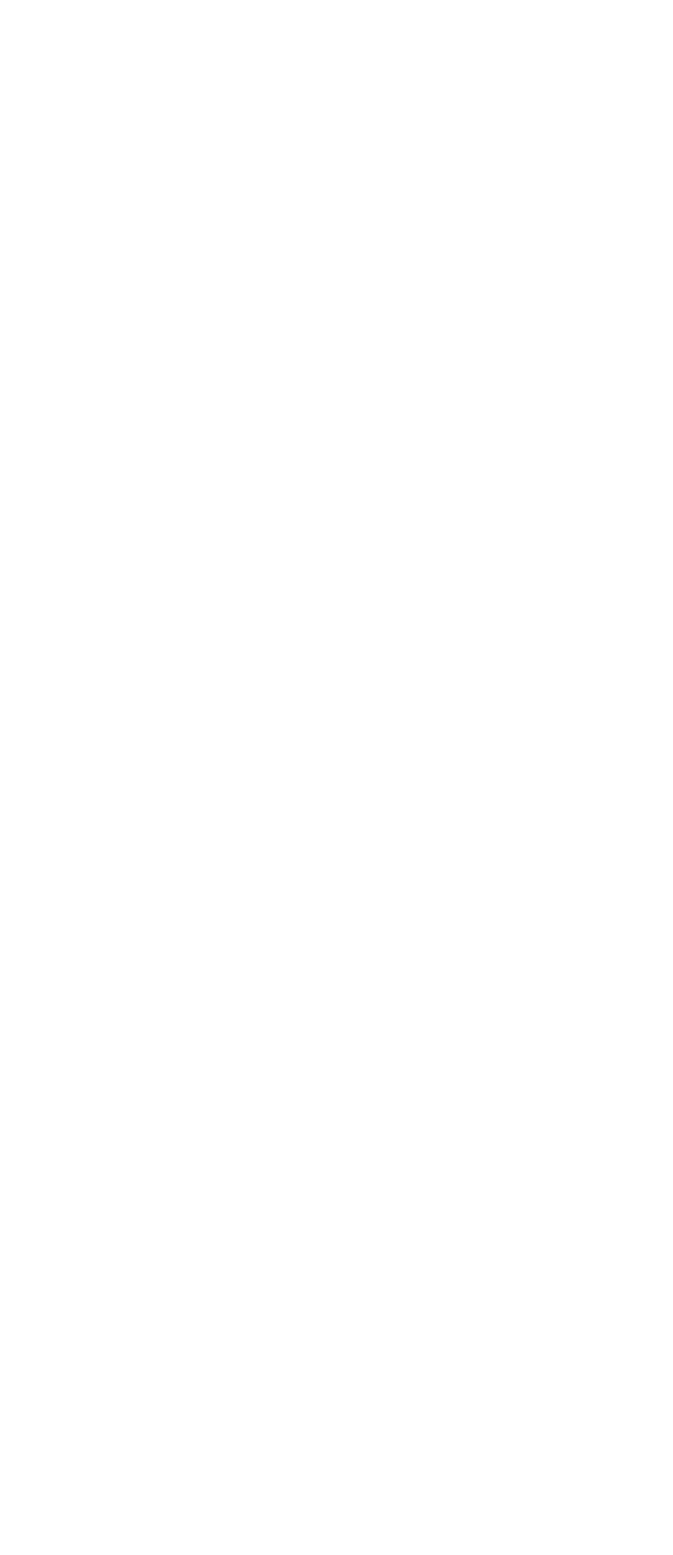
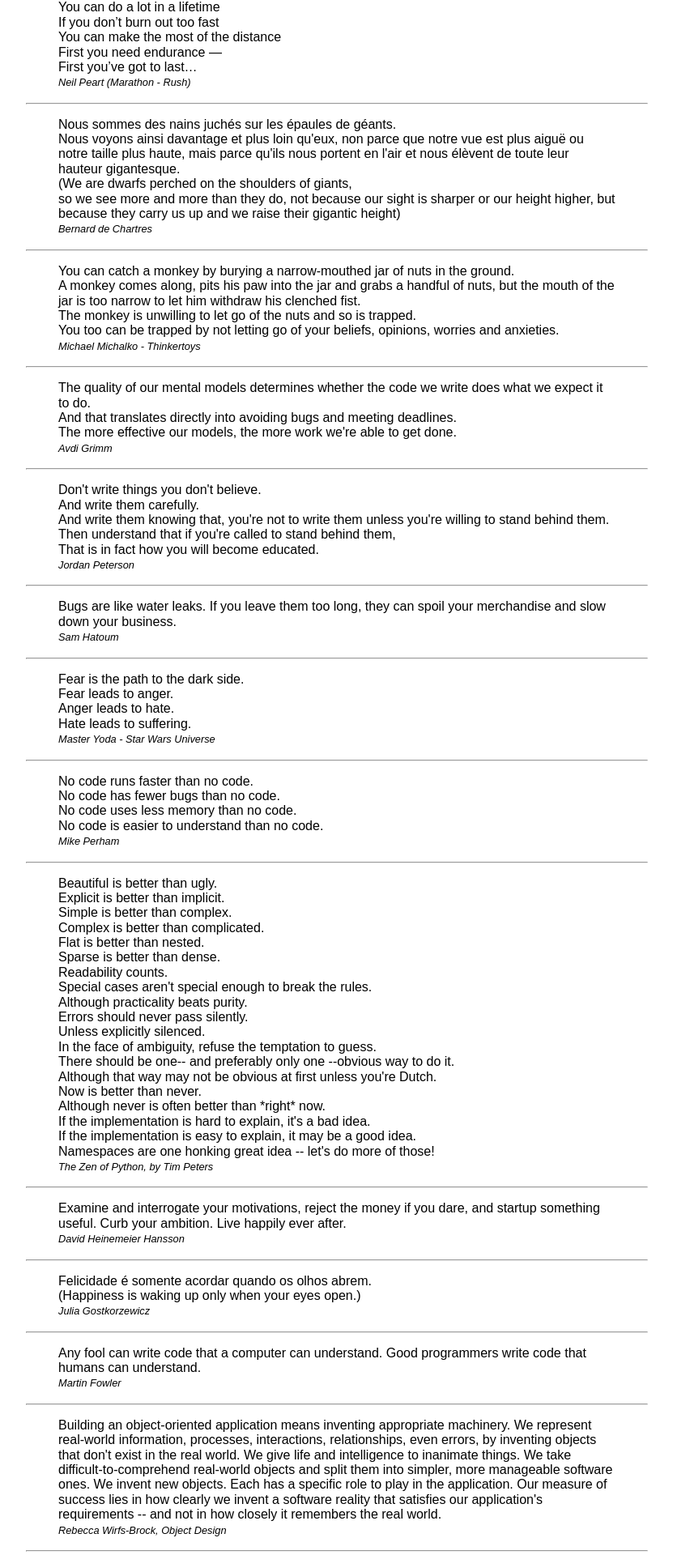
Before and after one commit to tiagoamaro/tiagoamaro.com.br_nextjs, a Next.js app: page /quotes in a window 1280 px wide. Shown: the part 160-2080 px from the top of the page at 81% size, without its empty margins (224-1055 px from the left). Before the commit the page ends 800 px from the top, so only its background shows below. Built offline with nearby package versions, Linux system fonts and the light colour scheme.

Commit message:
Populate quotes page

```diff
--- a/pages/quotes.js
+++ b/pages/quotes.js
@@ -5,7 +5,188 @@
   return (
     <Layout>
       <NextSeo title='Quotes' />
-      Quotes
+      <div className='quote'>
+        <blockquote>
+          The mark of a person who is in control of consciousness is the ability to focus attention at will,<br />
+          to be oblivious to distractions, to concentrate for as long as it takes to achieve a goal, and not longer.<br />
+          And the person who can do this usually enjoys the normal course of everyday life.<br />
+          <small><cite>Mihaly Csikszentmihalyi, Flow</cite></small>
+        </blockquote>
+      </div>
+
+      <hr />
+
+      <div className='quote'>
+        <blockquote>
+          You can do a lot in a lifetime<br />
+          If you don’t burn out too fast<br />
+          You can make the most of the distance<br />
+          First you need endurance —<br />
+          First you’ve got to last…<br />
+          <small><cite>Neil Peart (Marathon - Rush)</cite></small>
+        </blockquote>
+      </div>
+
+      <hr />
+
+      <div className='quote'>
+        <blockquote>
+          Nous sommes des nains juchés sur les épaules de géants. <br />
+          Nous voyons ainsi davantage et plus loin qu'eux, non parce que notre vue est plus aiguë ou notre taille plus haute, mais parce qu'ils nous portent en l'air et nous élèvent de toute leur hauteur gigantesque. <br />
+
+          (We are dwarfs perched on the shoulders of giants, <br /> so we see more and more than they do, not because our sight is sharper or our height higher, but because they carry us up and we raise their gigantic height) <br />
+          <small><cite>Bernard de Chartres</cite></small>
+        </blockquote>
+      </div>
+
+      <hr />
+
+      <div className='quote'>
+        <blockquote>
+          You can catch a monkey by burying a narrow-mouthed jar of nuts in the ground. <br />
+          A monkey comes along, pits his paw into the jar and grabs a handful of nuts, but the mouth of the jar is too narrow to let him withdraw his clenched fist. <br />
+          The monkey is unwilling to let go of the nuts and so is trapped. <br />
+          You too can be trapped by not letting go of your beliefs, opinions, worries and anxieties. <br />
+          <small><cite>Michael Michalko - Thinkertoys</cite></small>
+        </blockquote>
+      </div>
+
+      <hr />
+
+      <div className='quote'>
+        <blockquote>
+          The quality of our mental models determines whether the code we write does what we expect it to do. <br />
+          And that translates directly into avoiding bugs and meeting deadlines. <br />
+          The more effective our models, the more work we're able to get done. <br />
+          <small><cite>Avdi Grimm</cite></small>
+        </blockquote>
+      </div>
+
+      <hr />
+
+      <div className='quote'>
+        <blockquote>
+          Don't write things you don't believe. <br />
+          And write them carefully. <br />
+          And write them knowing that, you're not to write them unless you're willing to stand behind them. <br />
+          Then understand that if you're called to stand behind them, <br />
+          That is in fact how you will become educated. <br />
+          <small><cite>Jordan Peterson</cite></small>
+        </blockquote>
+      </div>
+
+      <hr />
+
+      <div className='quote'>
+        <blockquote>
+          Bugs are like water leaks. If you leave them too long, they can spoil your merchandise and slow down your business.
+          <br />
+          <small><cite>Sam Hatoum</cite></small>
+        </blockquote>
+      </div>
+
+      <hr />
+
+      <div className='quote'>
+        <blockquote>
+          Fear is the path to the dark side. <br />
+          Fear leads to anger. <br />
+          Anger leads to hate. <br />
+          Hate leads to suffering. <br />
+          <small><cite>Master Yoda - Star Wars Universe</cite></small>
+        </blockquote>
+      </div>
+
+      <hr />
+
+      <div className='quote'>
+        <blockquote>
+          No code runs faster than no code. <br />
+          No code has fewer bugs than no code. <br />
+          No code uses less memory than no code. <br />
+          No code is easier to understand than no code. <br />
+          <small><cite>Mike Perham</cite></small>
+        </blockquote>
+      </div>
+
+      <hr />
+
+      <div className='quote'>
+        <blockquote>
+          Beautiful is better than ugly.<br />
+          Explicit is better than implicit.<br />
+          Simple is better than complex.<br />
+          Complex is better than complicated.<br />
+          Flat is better than nested.<br />
+          Sparse is better than dense.<br />
+          Readability counts.<br />
+          Special cases aren't special enough to break the rules.<br />
+          Although practicality beats purity.<br />
+          Errors should never pass silently.<br />
+          Unless explicitly silenced.<br />
+          In the face of ambiguity, refuse the temptation to guess.<br />
+          There should be one-- and preferably only one --obvious way to do it.<br />
+          Although that way may not be obvious at first unless you're Dutch.<br />
+          Now is better than never.<br />
+          Although never is often better than *right* now.<br />
+          If the implementation is hard to explain, it's a bad idea.<br />
+          If the implementation is easy to explain, it may be a good idea.<br />
+          Namespaces are one honking great idea -- let's do more of those!<br />
+          <small><cite>The Zen of Python, by Tim Peters</cite></small>
+        </blockquote>
+      </div>
+
+      <hr />
+
+      <div className='quote'>
+        <blockquote>
+          Examine and interrogate your motivations, reject the money if you dare, and startup something useful. Curb your ambition. Live happily ever after.
+          <br />
+          <small><cite>David Heinemeier Hansson</cite></small>
+        </blockquote>
+      </div>
+
+      <hr />
+
+      <div className='quote'>
+        <blockquote>
+          Felicidade é somente acordar quando os olhos abrem.
+          <br />
+          (Happiness is waking up only when your eyes open.)
+          <br />
+          <small><cite>Julia Gostkorzewicz</cite></small>
+        </blockquote>
+      </div>
+
+      <hr />
+
+      <div className='quote'>
+        <blockquote>
+          Any fool can write code that a computer can understand. Good programmers write code that humans can understand.
+          <br />
+          <small><cite>Martin Fowler</cite></small>
+        </blockquote>
+      </div>
+
+      <hr />
+
+      <div className='quote'>
+        <blockquote>
+          Building an object-oriented application means inventing appropriate machinery. We represent real-world information, processes, interactions, relationships, even errors, by inventing objects that don't exist in the real world. We give life and intelligence to inanimate things. We take difficult-to-comprehend real-world objects and split them into simpler, more manageable software ones. We invent new objects. Each has a specific role to play in the application. Our measure of success lies in how clearly we invent a software reality that satisfies our application's requirements -- and not in how closely it remembers the real world.
+          <br />
+          <small><cite>Rebecca Wirfs-Brock, Object Design</cite></small>
+        </blockquote>
+      </div>
+
+      <hr />
+
+      <div className='quote'>
+        <blockquote>
+          If we accept that we reflect values into code whether we want or not, we can't look into the monitor. We have to look into the mirror. If we can be mindful of the values we reflect into our code; if we can approach our craft with humility and an understanding of our limitations; if we can admit that cleverness is no substitute for compassion; if we can acknowledge that we always have a perspective and it is only one of many perspectives; if we can embrace ambiguity; if we can view our designs as a conversation rather than a declaration; if we can bring these human values to our code, we stand a chance of bringing soul to software.
+          <br />
+          <small><cite>Avdi Grimm, The Soul of Software</cite></small>
+        </blockquote>
+      </div>
     </Layout>
   )
 }
```
